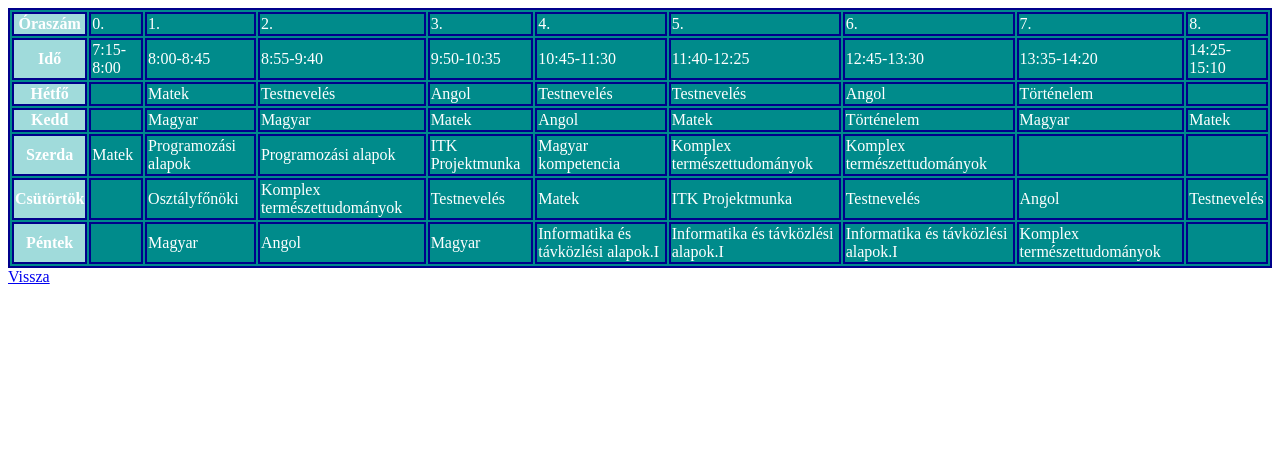
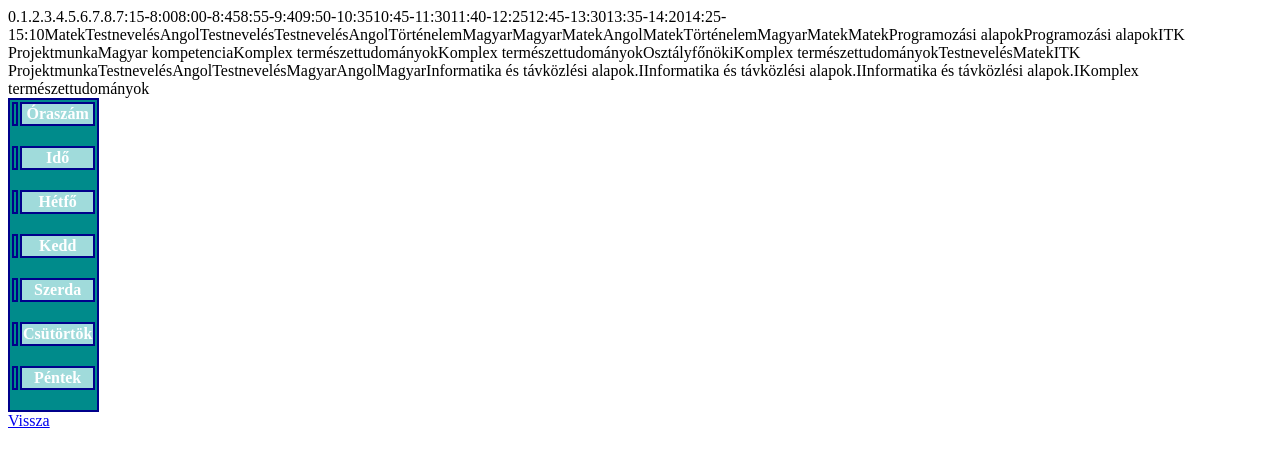
Before and after one commit to IvankaiZsombor/web, a plain HTML site: page táblázat.html in a window 1280 px wide. Drawn offline with Linux system fonts and the light colour scheme.

Commit message:
táblázat.html

```diff
--- a/táblázat.html
+++ b/táblázat.html
@@ -23,90 +23,90 @@
 </head>
 <body>
     <table>
-        <tr>
+        <td>
             <th>Óraszám</th>
-            <td>0.</td>
-            <td>1.</td>
-            <td>2.</td>
-            <td>3.</td>
-            <td>4.</td>
-            <td>5.</td>
-            <td>6.</td>
-            <td>7.</td>
-            <td>8.</td>
-        </tr>
-        <tr>
+            <tr>0.</tr>
+            <tr>1.</tr>
+            <tr>2.</tr>
+            <tr>3.</tr>
+            <tr>4.</tr>
+            <tr>5.</tr>
+            <tr>6.</tr>
+            <tr>7.</tr>
+            <tr>8.</tr>
+        </td>
+        <td>
             <th>Idő</th>
-            <td>7:15-8:00</td>
-            <td>8:00-8:45</td>
-            <td>8:55-9:40</td>
-            <td>9:50-10:35</td>
-            <td>10:45-11:30</td>
-            <td>11:40-12:25</td>
-            <td>12:45-13:30</td>
-            <td>13:35-14:20</td>
-            <td>14:25-15:10</td>
-        </tr>
-        <tr>
+            <tr>7:15-8:00</tr>
+            <tr>8:00-8:45</tr>
+            <tr>8:55-9:40</tr>
+            <tr>9:50-10:35</tr>
+            <tr>10:45-11:30</tr>
+            <tr>11:40-12:25</tr>
+            <tr>12:45-13:30</tr>
+            <tr>13:35-14:20</tr>
+            <tr>14:25-15:10</tr>
+        </td>
+        <td>
             <th>Hétfő</th>
-            <td></td>
-            <td>Matek</td>
-            <td>Testnevelés</td>
-            <td>Angol</td>
-            <td>Testnevelés</td>
-            <td>Testnevelés</td>
-            <td>Angol</td>
-            <td>Történelem</td>
-            <td></td>
-        </tr>
-        <tr>
+            <tr></tr>
+            <tr>Matek</tr>
+            <tr>Testnevelés</tr>
+            <tr>Angol</tr>
+            <tr>Testnevelés</tr>
+            <tr>Testnevelés</tr>
+            <tr>Angol</tr>
+            <tr>Történelem</tr>
+            <tr></tr>
+        </td>
+        <td>
             <th>Kedd</th>
-            <td></td>
-            <td>Magyar</td>
-            <td>Magyar</td>
-            <td>Matek</td>
-            <td>Angol</td>
-            <td>Matek</td>
-            <td>Történelem</td>
-            <td>Magyar</td>
-            <td>Matek</td>
-        </tr>
-        <tr>
+            <tr></tr>
+            <tr>Magyar</tr>
+            <tr>Magyar</tr>
+            <tr>Matek</tr>
+            <tr>Angol</tr>
+            <tr>Matek</tr>
+            <tr>Történelem</tr>
+            <tr>Magyar</tr>
+            <tr>Matek</tr>
+        </td>
+        <td>
             <th>Szerda</th>
-            <td>Matek</td>
-            <td>Programozási alapok</td>
-            <td>Programozási alapok</td>
-            <td>ITK Projektmunka</td>
-            <td>Magyar kompetencia</td>
-            <td>Komplex természettudományok</td>
-            <td>Komplex természettudományok</td>
-            <td></td>
-            <td></td>
-        </tr>
-        <tr>
+            <tr>Matek</tr>
+            <tr>Programozási alapok</tr>
+            <tr>Programozási alapok</tr>
+            <tr>ITK Projektmunka</tr>
+            <tr>Magyar kompetencia</tr>
+            <tr>Komplex természettudományok</tr>
+            <tr>Komplex természettudományok</tr>
+            <tr></tr>
+            <tr></tr>
+        </td>
+        <td>
             <th>Csütörtök</th>
-            <td></td>
-            <td>Osztályfőnöki</td>
-            <td>Komplex természettudományok</td>
-            <td>Testnevelés</td>
-            <td>Matek</td>
-            <td>ITK Projektmunka</td>
-            <td>Testnevelés</td>
-            <td>Angol</td>
-            <td>Testnevelés</td>
-        </tr>
-        <tr>
+            <tr></tr>
+            <tr>Osztályfőnöki</tr>
+            <tr>Komplex természettudományok</tr>
+            <tr>Testnevelés</tr>
+            <tr>Matek</tr>
+            <tr>ITK Projektmunka</tr>
+            <tr>Testnevelés</tr>
+            <tr>Angol</tr>
+            <tr>Testnevelés</tr>
+        </td>
+        <td>
             <th>Péntek</th>
-            <td></td>
-            <td>Magyar</td>
-            <td>Angol</td>
-            <td>Magyar</td>
-            <td>Informatika és távközlési alapok.I</td>
-            <td>Informatika és távközlési alapok.I</td>
-            <td>Informatika és távközlési alapok.I</td>
-            <td>Komplex természettudományok</td>
-            <td></td>
-        </tr>
+            <tr></tr>
+            <tr>Magyar</tr>
+            <tr>Angol</tr>
+            <tr>Magyar</tr>
+            <tr>Informatika és távközlési alapok.I</tr>
+            <tr>Informatika és távközlési alapok.I</tr>
+            <tr>Informatika és távközlési alapok.I</tr>
+            <tr>Komplex természettudományok</tr>
+            <tr></tr>
+        </td>
     </table>
 
     <a href="index.html">Vissza</a>
```
